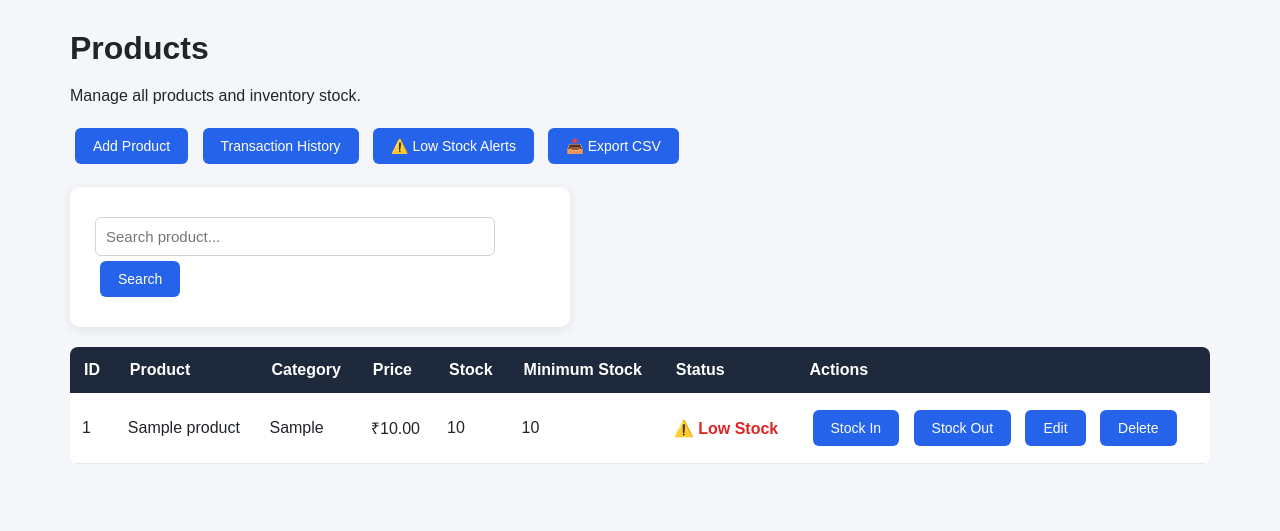
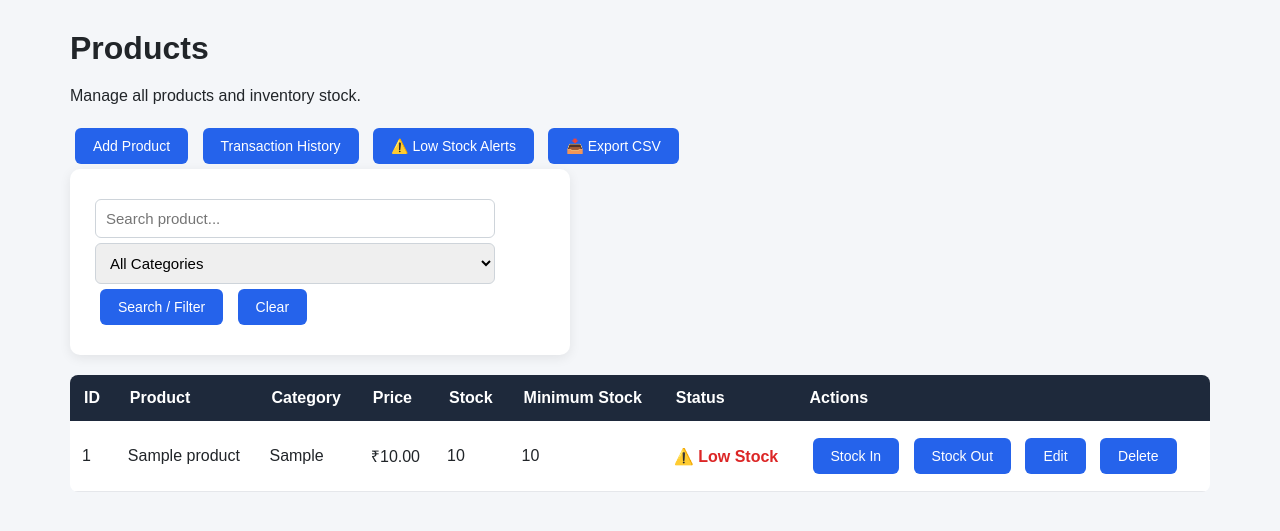
Before and after one commit to kanav4611-boop/inventory-management-system, a Flask app: page /products in a window 1280 px wide. Shown: the part 58-589 px from the top of the page. Run offline with Flask 3, Linux system fonts and the light colour scheme; a user stored in the database is signed in; tables that the repository leaves empty hold one stand-in row (values such as "Sample post").

Commit message:
Add product category filtering

```diff
--- a/app.py
+++ b/app.py
@@ -185,21 +185,38 @@ def home():
 @login_required
 def products():
 
-    search = request.args.get("search", "")
+    search = request.args.get("search", "").strip()
+    category = request.args.get("category", "").strip()
+
+    query = Product.query
 
     if search:
-        products = Product.query.filter(
+        query = query.filter(
             Product.name.ilike(f"%{search}%")
-        ).all()
-    else:
-        products = Product.query.all()
+        )
+
+    if category:
+        query = query.filter(
+            Product.category == category
+        )
+
+    products = query.all()
+
+    categories = db.session.query(
+        Product.category
+    ).distinct().all()
+
+    categories = [
+        item[0] for item in categories if item[0]
+    ]
 
     return render_template(
         "products.html",
         products=products,
-        search=search
+        search=search,
+        category=category,
+        categories=categories
     )
-
 
 # -----------------------------------
 # 6. Add Product
--- a/templates/products.html
+++ b/templates/products.html
@@ -76,26 +76,33 @@
 
 
 
-        <!-- Search -->
+        <form method="GET" action="{{ url_for('products') }}">
 
-        <br><br>
+    <input
+        type="text"
+        name="search"
+        placeholder="Search product..."
+        value="{{ search }}"
+    >
 
-        <form method="GET"
-              action="{{ url_for('products') }}">
+    <select name="category">
+        <option value="">All Categories</option>
 
-            <input
-                type="text"
-                name="search"
-                placeholder="Search product..."
-                value="{{ search }}"
-            >
+        {% for item in categories %}
+        <option value="{{ item }}"
+            {% if category == item %}selected{% endif %}>
+            {{ item }}
+        </option>
+        {% endfor %}
+    </select>
 
-            <button type="submit">
-                Search
-            </button>
+    <button type="submit">Search / Filter</button>
 
-        </form>
+    <a href="{{ url_for('products') }}">
+        <button type="button">Clear</button>
+    </a>
 
+</form>
 
         <!-- Product Table -->
 
```
